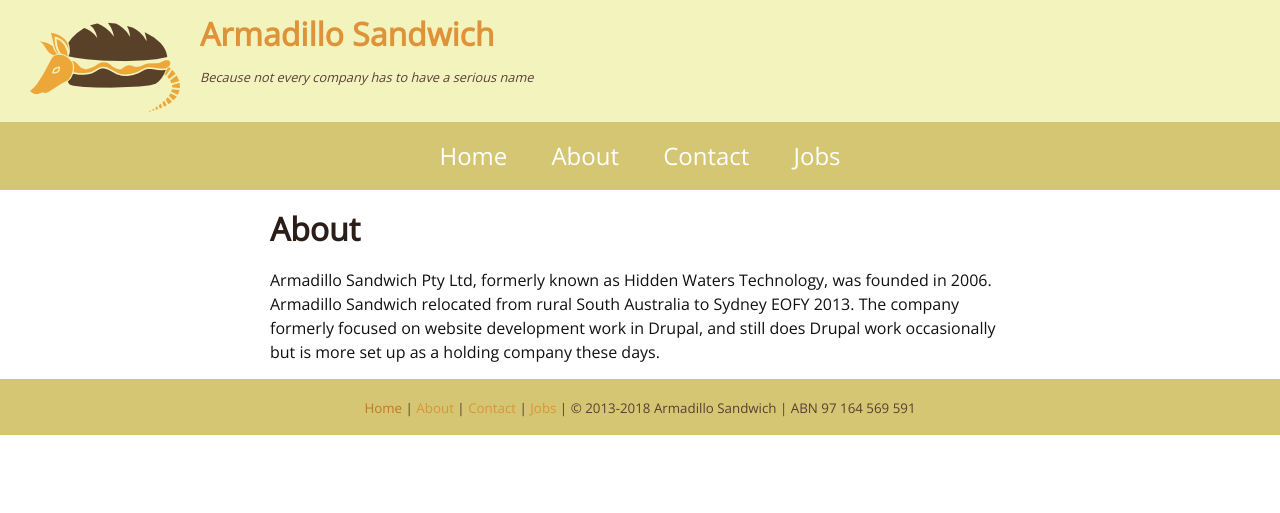
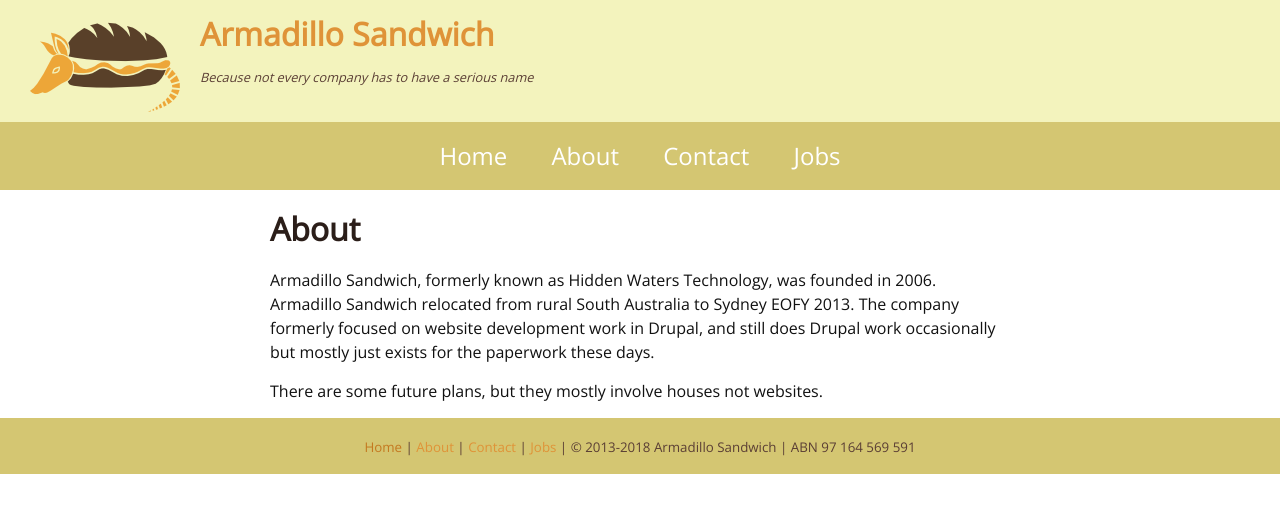
Before and after one commit to rumpledelf/armadillosandwich, a Jekyll site: the page built from about.md, in a window 1280 px wide. Shown: the top 513 px of the page. Built offline with Jekyll 4.4.1, drawn with Linux system fonts in a browser that asks for light colours.

Commit message:
Update about.md

```diff
--- a/about.md
+++ b/about.md
@@ -4,4 +4,6 @@
 permalink: /about/
 ---
 
-Armadillo Sandwich Pty Ltd, formerly known as Hidden Waters Technology, was founded in 2006. Armadillo Sandwich relocated from rural South Australia to Sydney EOFY 2013. The company formerly focused on website development work in Drupal, and still does Drupal work occasionally but is more set up as a holding company these days.
+Armadillo Sandwich, formerly known as Hidden Waters Technology, was founded in 2006. Armadillo Sandwich relocated from rural South Australia to Sydney EOFY 2013. The company formerly focused on website development work in Drupal, and still does Drupal work occasionally but mostly just exists for the paperwork these days.
+
+There are some future plans, but they mostly involve houses not websites.
```
